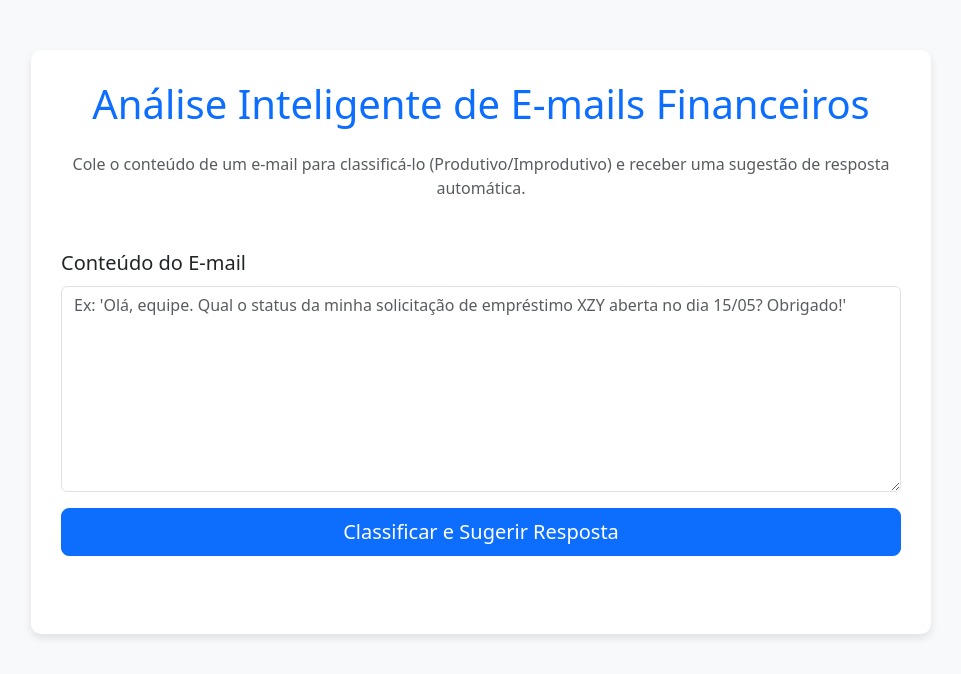
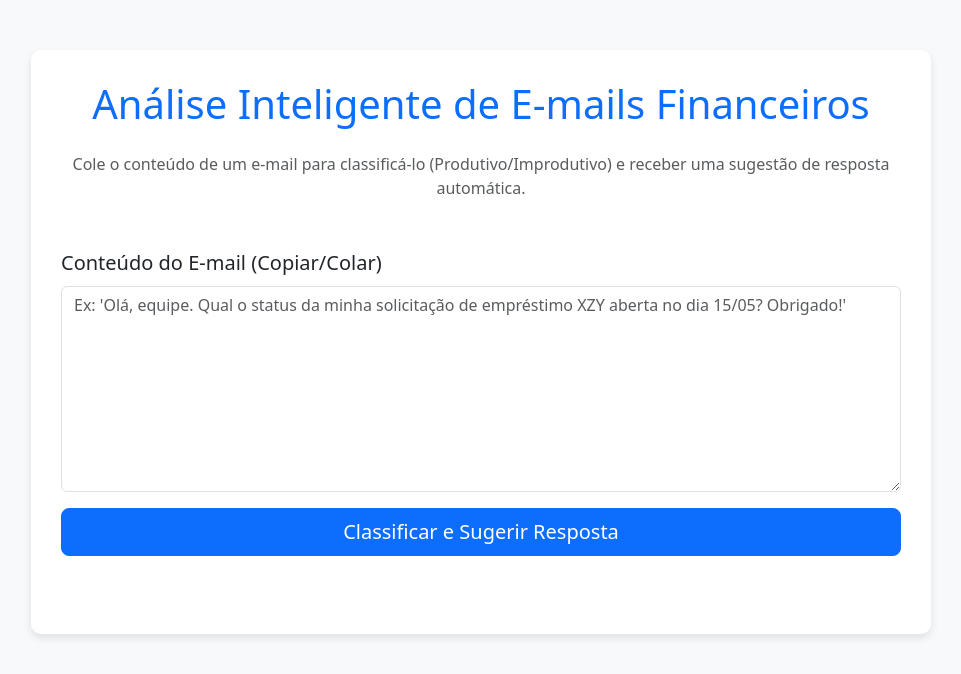
Before and after one commit to Mateus-SBatista/email-classifier, a FastAPI app: page / in a window 1280 px wide. Shown: the top 674 px of the page, without its empty margins (159-1120 px from the left). Run offline with FastAPI, Linux system fonts and the light colour scheme.

Commit message:
alteracao no html

```diff
--- a/templates/index.html
+++ b/templates/index.html
@@ -35,7 +35,7 @@
         <p class="text-center mb-5 text-muted">Cole o conteúdo de um e-mail para classificá-lo (Produtivo/Improdutivo) e receber uma sugestão de resposta automática.</p>
 
         <div class="mb-3">
-            <label for="emailInput" class="form-label fs-5">Conteúdo do E-mail </label>
+            <label for="emailInput" class="form-label fs-5">Conteúdo do E-mail (Copiar/Colar)</label>
             <textarea class="form-control" id="emailInput" rows="8" placeholder="Ex: 'Olá, equipe. Qual o status da minha solicitação de empréstimo XZY aberta no dia 15/05? Obrigado!'"></textarea>
         </div>
 
```
